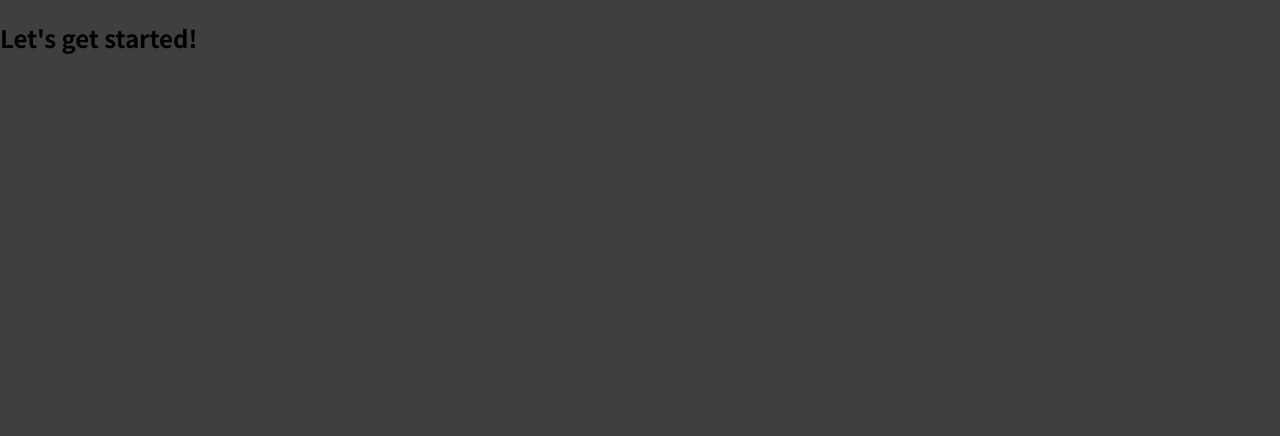
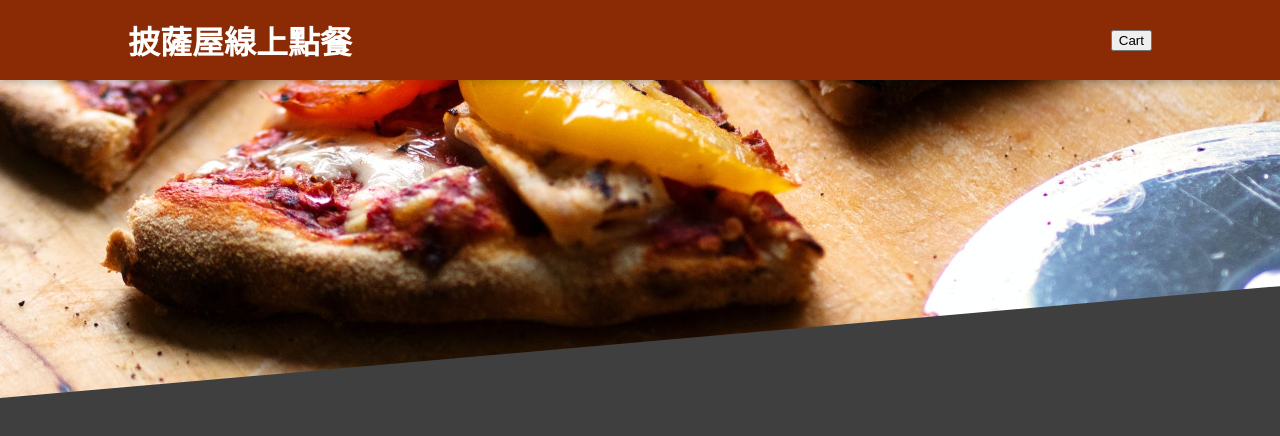
Before and after one commit to wintersprouter/order-app-react, a React (Create React App) app: page / in a window 1280 px wide. Shown: the top 436 px of the page. Built offline with nearby package versions, Linux system fonts and the light colour scheme.

Commit message:
feat: Adding a Header Component

```diff
--- a/src/App.js
+++ b/src/App.js
@@ -1,9 +1,12 @@
+import React, { Fragment } from 'react'
+import Header from './components/Layout/Header'
+
 function App() {
   return (
-    <div>
-      <h2>Let's get started!</h2>
-    </div>
-  );
+    <Fragment>
+      <Header />
+    </Fragment>
+  )
 }
 
-export default App;
+export default App
--- /dev/null
+++ b/src/components/Layout/Header.js
@@ -0,0 +1,18 @@
+import { Fragment } from 'react'
+
+import mealsImage from '../../asset/meals.jpeg'
+import classes from './Header.module.css'
+const Header = props => {
+  return (
+    <Fragment>
+      <header className={classes.header}>
+        <h1>披薩屋線上點餐</h1>
+        <button>Cart</button>
+      </header>
+      <div className={classes['main-image']}>
+        <img src={mealsImage} alt="餐點" />
+      </div>
+    </Fragment>
+  )
+}
+export default Header
--- /dev/null
+++ b/src/components/Layout/Header.module.css
@@ -0,0 +1,29 @@
+.header {
+  position: fixed;
+  top: 0;
+  left: 0;
+  width: 100%;
+  height: 5rem;
+  background-color: #8a2b06;
+  color: white;
+  display: flex;
+  justify-content: space-between;
+  align-items: center;
+  padding: 0 10%;
+  box-shadow: 0 2px 8px rgba(0, 0, 0, 0.25);
+  z-index: 10;
+}
+
+.main-image {
+  width: 100%;
+  height: 25rem;
+  z-index: 0;
+  overflow: hidden;
+}
+
+.main-image img {
+  width: 110%;
+  height: 100%;
+  object-fit: cover;
+  transform: rotateZ(-5deg) translateY(-4rem) translateX(-1rem);
+}
```
Also changed, not shown: src/asset/meals.jpeg (added), 1 other file (tests, documents, lock files or other folders).
